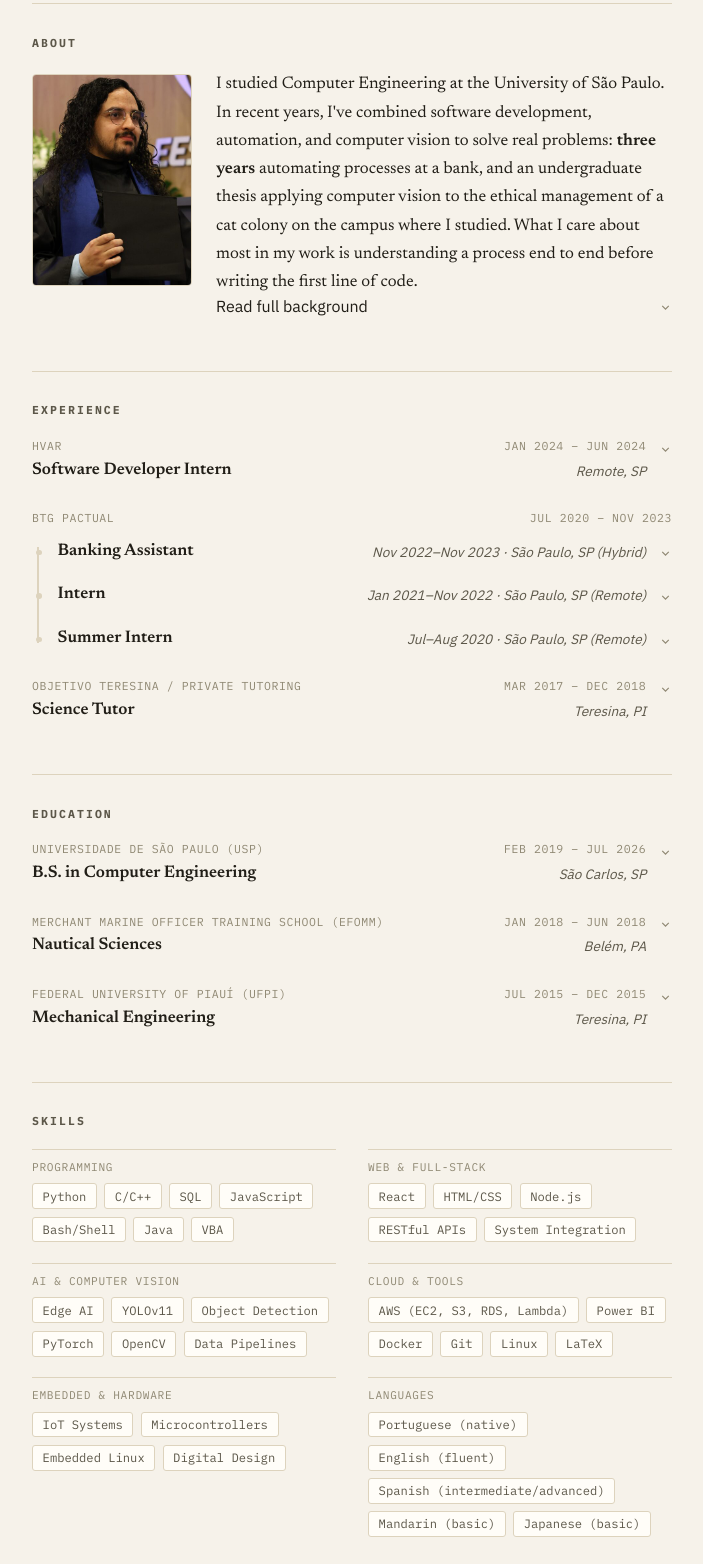
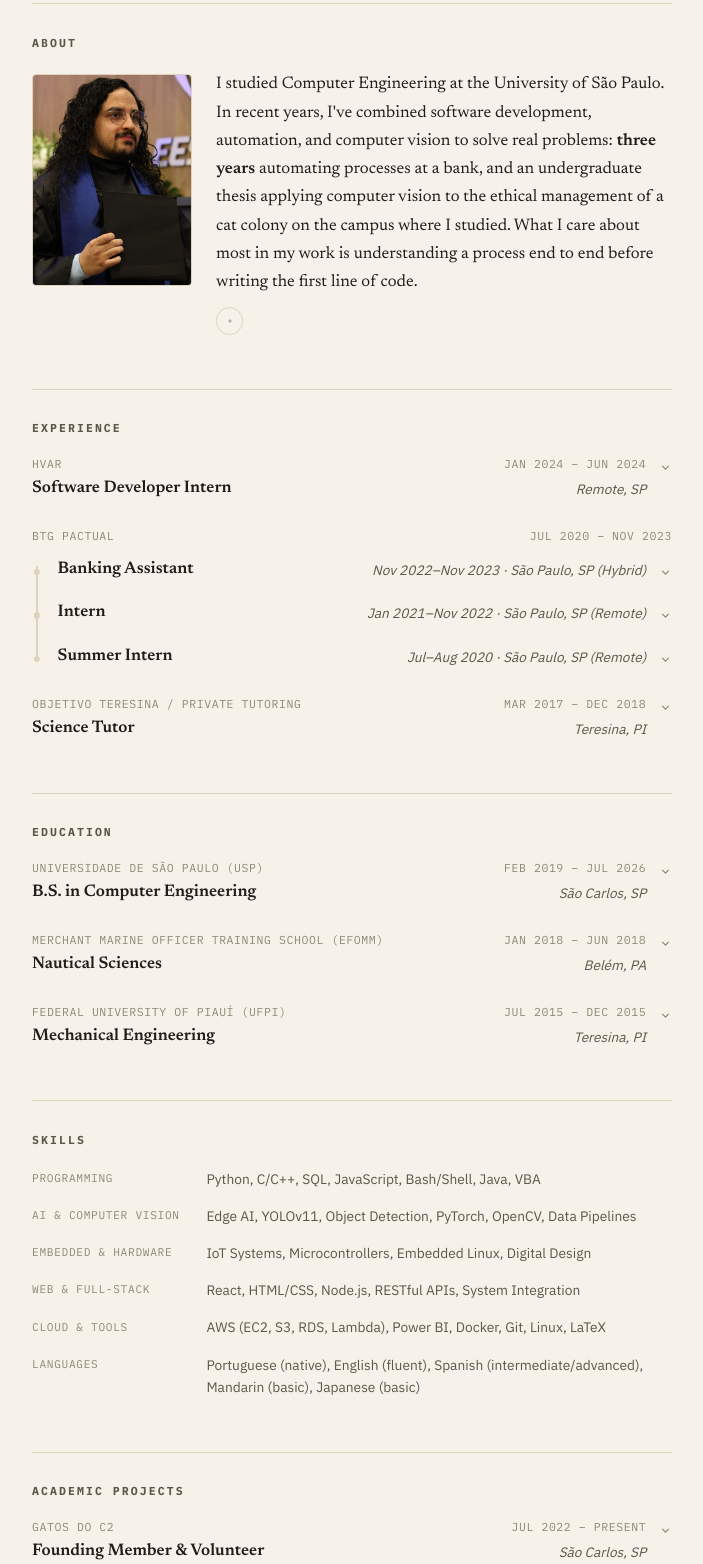
Before and after one commit to felipiadenildo/felipiadenildo.github.io, a plain HTML site: page index.html in a window 1280 px wide. Shown: the part 726-2290 px from the top of the page, without its empty margins (288-991 px from the left). Drawn offline with Linux system fonts and the light colour scheme.

Commit message:
Ajustes finos: pontos da timeline, ícone de expandir e Competências sem blocos
Pontos da linha do tempo do BTG agora centralizados via translateX(-50%), travados
no mesmo eixo da linha em vez de calculados soltos. "Continuar lendo" no Sobre virou
um ícone +/× circular, sem texto (dispensa tradução, é intuitivo nos dois idiomas).

Competências trocou o grid de pills com borda (bloco dentro de bloco) por uma lista
label/valor no estilo currículo impresso: categoria em mono à esquerda, itens em
prosa corrida à direita, sem cartões nem bordas.

Co-Authored-By: Claude Sonnet 5 <noreply@anthropic.com>
Claude-Session: https://claude.ai/code/session_01V1XGdf1ZKudW6u4Jqu7aSp

```diff
--- a/index.html
+++ b/index.html
@@ -297,18 +297,35 @@
   .accordion-body{ padding-top: 0.8rem; }
   .accordion-body .exp-bullets{ margin-top: 0; }
 
+  /* standalone "read more" affordance (no header row to click, just prose) —
+     a plain +/× circle reads as "expand" without needing translated text */
+  .readmore-toggle{
+    display: inline-flex; align-items: center; justify-content: center;
+    width: 1.7rem; height: 1.7rem; margin-top: 0.7rem;
+    border: 1px solid var(--line); border-radius: 50%;
+    color: var(--ink-soft); background: none;
+  }
+  .readmore-toggle:hover{ color: var(--ink); border-color: var(--ink-faint); }
+  .readmore-toggle .plus-icon{
+    width: 12px; height: 6px; stroke: currentColor; stroke-width: 2; fill: none;
+  }
+  @media (prefers-reduced-motion: no-preference){
+    .readmore-toggle .plus-icon{ transition: transform 0.25s ease; }
+  }
+  .accordion[open] > .readmore-toggle .plus-icon{ transform: rotate(45deg); }
+
   /* BTG grouped under one company header, with a small timeline for the 3 roles */
   .corp-timeline{ position: relative; padding-left: 1.6rem; margin-top: 1.1rem; }
   .corp-timeline::before{
     content: ""; position: absolute; left: 0.3rem; top: 0.3rem; bottom: 0.3rem;
-    width: 2px; background: var(--line);
+    width: 2px; background: var(--line); transform: translateX(-50%);
   }
   .corp-entry{ position: relative; padding-bottom: 1.6rem; }
   .corp-entry:last-child{ padding-bottom: 0; }
   .corp-entry::before{
-    content: ""; position: absolute; left: -1.35rem; top: 0.45rem;
-    width: 0.35rem; height: 0.35rem; border-radius: 50%;
-    background: var(--line);
+    content: ""; position: absolute; left: calc(0.3rem - 1.6rem); top: 0.5rem;
+    width: 0.4rem; height: 0.4rem; border-radius: 50%;
+    background: var(--line); transform: translateX(-50%);
   }
 
   /* tech tags at the end of an expanded entry */
@@ -327,17 +344,25 @@
   /* skills — no box-in-box: a thin top rule per category (same separator
      language as section headers), tags float free with generous white space
      instead of being nested inside a bordered card. */
-  .skills-groups{ columns: 2 18rem; column-gap: 2rem; }
-  .skills-group{ break-inside: avoid; margin: 0 0 1.3rem; }
-  .skills-group .cat{
+  /* skills as a plain label/value list — the earlier pill-grid read as
+     "boxes inside boxes"; this borrows the printed-résumé convention of a
+     mono kicker label next to a flowing comma list, no borders at all. */
+  .skills-list{
+    display: grid; grid-template-columns: minmax(9.5rem, max-content) 1fr;
+    column-gap: 1.4rem; row-gap: 0.95rem; margin: 1.1rem 0 0;
+  }
+  .skills-list dt{
     font-family: "IBM Plex Mono", monospace; font-size: 0.7rem; letter-spacing: 0.06em;
-    text-transform: uppercase; color: var(--ink-faint); margin: 0 0 0.6rem;
-    border-top: 1px solid var(--line); padding-top: 0.6rem;
+    text-transform: uppercase; color: var(--ink-faint); padding-top: 0.2rem; margin: 0;
   }
-  .skill-tags{ display: flex; flex-wrap: wrap; gap: 0.45rem; padding: 0; margin: 0; list-style: none; }
-  .skill-tags li{
-    font-family: "IBM Plex Mono", monospace; font-size: 0.76rem; color: var(--ink-soft);
-    border: 1px solid var(--line); border-radius: 3px; padding: 0.28rem 0.6rem; background: var(--paper-raised);
+  .skills-list dd{
+    font-family: "IBM Plex Sans", sans-serif; font-size: 0.86rem; color: var(--ink-soft);
+    line-height: 1.6; margin: 0;
+  }
+  @media (max-width: 30rem){
+    .skills-list{ grid-template-columns: 1fr; row-gap: 0.3rem; }
+    .skills-list dt{ padding-top: 0.9rem; border-top: 1px solid var(--line); }
+    .skills-list dt:first-child{ border-top: none; padding-top: 0; }
   }
 
   .cv-options{ display: grid; grid-template-columns: 1fr 1fr; gap: 1rem; }
@@ -438,9 +463,8 @@
         </div>
 
         <details class="accordion">
-          <summary class="accordion-toggle">
-            <span data-lang-el="pt">Ler trajetória completa</span><span data-lang-el="en">Read full background</span>
-            <svg class="chevron" viewBox="0 0 24 24"><polyline points="6 9 12 15 18 9"></polyline></svg>
+          <summary class="accordion-toggle readmore-toggle" aria-label="Continuar lendo / Continue reading">
+            <svg class="plus-icon" viewBox="0 0 24 24"><line x1="12" y1="5" x2="12" y2="19"></line><line x1="5" y1="12" x2="19" y2="12"></line></svg>
           </summary>
           <div class="accordion-body">
             <div data-lang-el="pt">
@@ -662,7 +686,7 @@
               <svg class="chevron" viewBox="0 0 24 24"><polyline points="6 9 12 15 18 9"></polyline></svg>
             </summary>
             <div class="accordion-body">
-              <p class="exp-dept"><span data-lang-el="pt">Período cursado.</span><span data-lang-el="en">Coursework, not completed.</span></p>
+              <p class="exp-dept"><span data-lang-el="pt">Período cursado.</span><span data-lang-el="en">Coursework attended.</span></p>
             </div>
           </details>
         </article>
@@ -680,7 +704,7 @@
               <svg class="chevron" viewBox="0 0 24 24"><polyline points="6 9 12 15 18 9"></polyline></svg>
             </summary>
             <div class="accordion-body">
-              <p class="exp-dept"><span data-lang-el="pt">Período cursado.</span><span data-lang-el="en">Coursework, not completed.</span></p>
+              <p class="exp-dept"><span data-lang-el="pt">Período cursado.</span><span data-lang-el="en">Coursework attended.</span></p>
             </div>
           </details>
         </article>
@@ -690,38 +714,27 @@
 
     <section aria-labelledby="competencias-h">
       <h2 id="competencias-h"><span data-lang-el="pt">Competências</span><span data-lang-el="en">Skills</span></h2>
-      <div class="skills-groups">
-        <div class="skills-group">
-          <p class="cat"><span data-lang-el="pt">Programação</span><span data-lang-el="en">Programming</span></p>
-          <ul class="skill-tags"><li>Python</li><li>C/C++</li><li>SQL</li><li>JavaScript</li><li>Bash/Shell</li><li>Java</li><li>VBA</li></ul>
-        </div>
-        <div class="skills-group">
-          <p class="cat"><span data-lang-el="pt">IA &amp; Visão Computacional</span><span data-lang-el="en">AI &amp; Computer Vision</span></p>
-          <ul class="skill-tags"><li>Edge AI</li><li>YOLOv11</li><li>Object Detection</li><li>PyTorch</li><li>OpenCV</li><li>Data Pipelines</li></ul>
-        </div>
-        <div class="skills-group">
-          <p class="cat"><span data-lang-el="pt">Embarcados &amp; Hardware</span><span data-lang-el="en">Embedded &amp; Hardware</span></p>
-          <ul class="skill-tags"><li>IoT Systems</li><li>Microcontrollers</li><li>Embedded Linux</li><li>Digital Design</li></ul>
-        </div>
-        <div class="skills-group">
-          <p class="cat"><span data-lang-el="pt">Web &amp; Full-Stack</span><span data-lang-el="en">Web &amp; Full-Stack</span></p>
-          <ul class="skill-tags"><li>React</li><li>HTML/CSS</li><li>Node.js</li><li>RESTful APIs</li><li>System Integration</li></ul>
-        </div>
-        <div class="skills-group">
-          <p class="cat"><span data-lang-el="pt">Cloud &amp; Ferramentas</span><span data-lang-el="en">Cloud &amp; Tools</span></p>
-          <ul class="skill-tags"><li>AWS (EC2, S3, RDS, Lambda)</li><li>Power BI</li><li>Docker</li><li>Git</li><li>Linux</li><li>LaTeX</li></ul>
-        </div>
-        <div class="skills-group">
-          <p class="cat"><span data-lang-el="pt">Idiomas</span><span data-lang-el="en">Languages</span></p>
-          <ul class="skill-tags">
-            <li><span data-lang-el="pt">Português (nativo)</span><span data-lang-el="en">Portuguese (native)</span></li>
-            <li><span data-lang-el="pt">Inglês (fluente)</span><span data-lang-el="en">English (fluent)</span></li>
-            <li><span data-lang-el="pt">Espanhol (intermediário/avançado)</span><span data-lang-el="en">Spanish (intermediate/advanced)</span></li>
-            <li><span data-lang-el="pt">Mandarim (básico)</span><span data-lang-el="en">Mandarin (basic)</span></li>
-            <li><span data-lang-el="pt">Japonês (básico)</span><span data-lang-el="en">Japanese (basic)</span></li>
-          </ul>
-        </div>
-      </div>
+      <dl class="skills-list">
+        <dt><span data-lang-el="pt">Programação</span><span data-lang-el="en">Programming</span></dt>
+        <dd>Python, C/C++, SQL, JavaScript, Bash/Shell, Java, VBA</dd>
+
+        <dt><span data-lang-el="pt">IA &amp; Visão Computacional</span><span data-lang-el="en">AI &amp; Computer Vision</span></dt>
+        <dd>Edge AI, YOLOv11, Object Detection, PyTorch, OpenCV, Data Pipelines</dd>
+
+        <dt><span data-lang-el="pt">Embarcados &amp; Hardware</span><span data-lang-el="en">Embedded &amp; Hardware</span></dt>
+        <dd>IoT Systems, Microcontrollers, Embedded Linux, Digital Design</dd>
+
+        <dt><span data-lang-el="pt">Web &amp; Full-Stack</span><span data-lang-el="en">Web &amp; Full-Stack</span></dt>
+        <dd>React, HTML/CSS, Node.js, RESTful APIs, System Integration</dd>
+
+        <dt><span data-lang-el="pt">Cloud &amp; Ferramentas</span><span data-lang-el="en">Cloud &amp; Tools</span></dt>
+        <dd>AWS (EC2, S3, RDS, Lambda), Power BI, Docker, Git, Linux, LaTeX</dd>
+
+        <dt><span data-lang-el="pt">Idiomas</span><span data-lang-el="en">Languages</span></dt>
+        <dd>
+          <span data-lang-el="pt">Português (nativo), Inglês (fluente), Espanhol (intermediário/avançado), Mandarim (básico), Japonês (básico)</span><span data-lang-el="en">Portuguese (native), English (fluent), Spanish (intermediate/advanced), Mandarin (basic), Japanese (basic)</span>
+        </dd>
+      </dl>
     </section>
 
     <section aria-labelledby="projetos-h">
@@ -878,7 +891,7 @@
           <details class="accordion">
             <summary class="accordion-toggle">
               <div class="accordion-head">
-                <p class="exp-meta"><span data-lang-el="pt">SEnC (Semana da Engenharia de Computação)</span><span data-lang-el="en">SEnC (Computer Engineering Week)</span></p>
+                <p class="exp-meta"><span data-lang-el="pt">SEnC (Semana da Engenharia de Computação)</span><span data-lang-el="en">SEnC (Computer Engineering Week)</span><span>2023</span></p>
                 <p class="exp-role">
                   <span data-lang-el="pt">Colaborador na organização</span><span data-lang-el="en">Event organization contributor</span>
                 </p>
```
